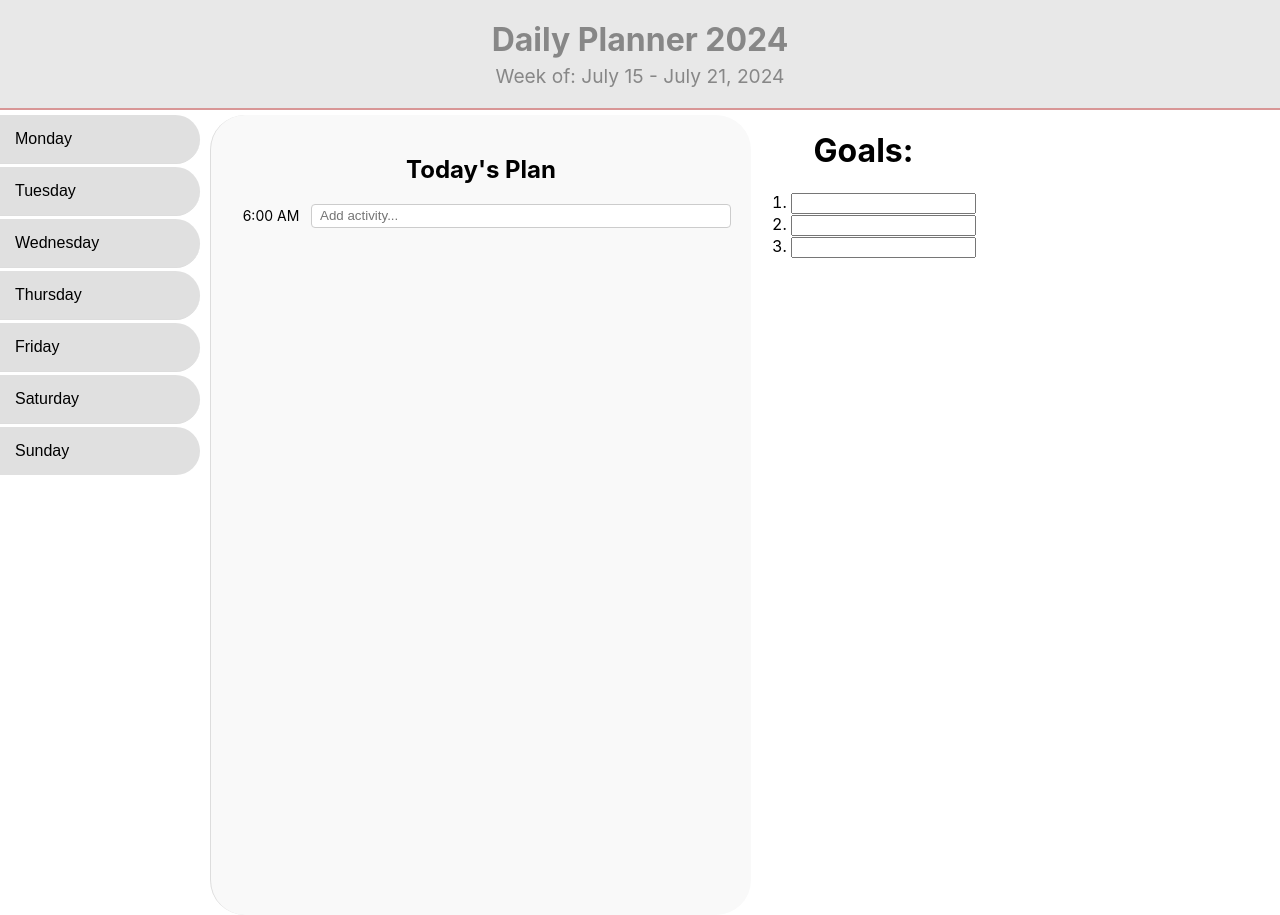
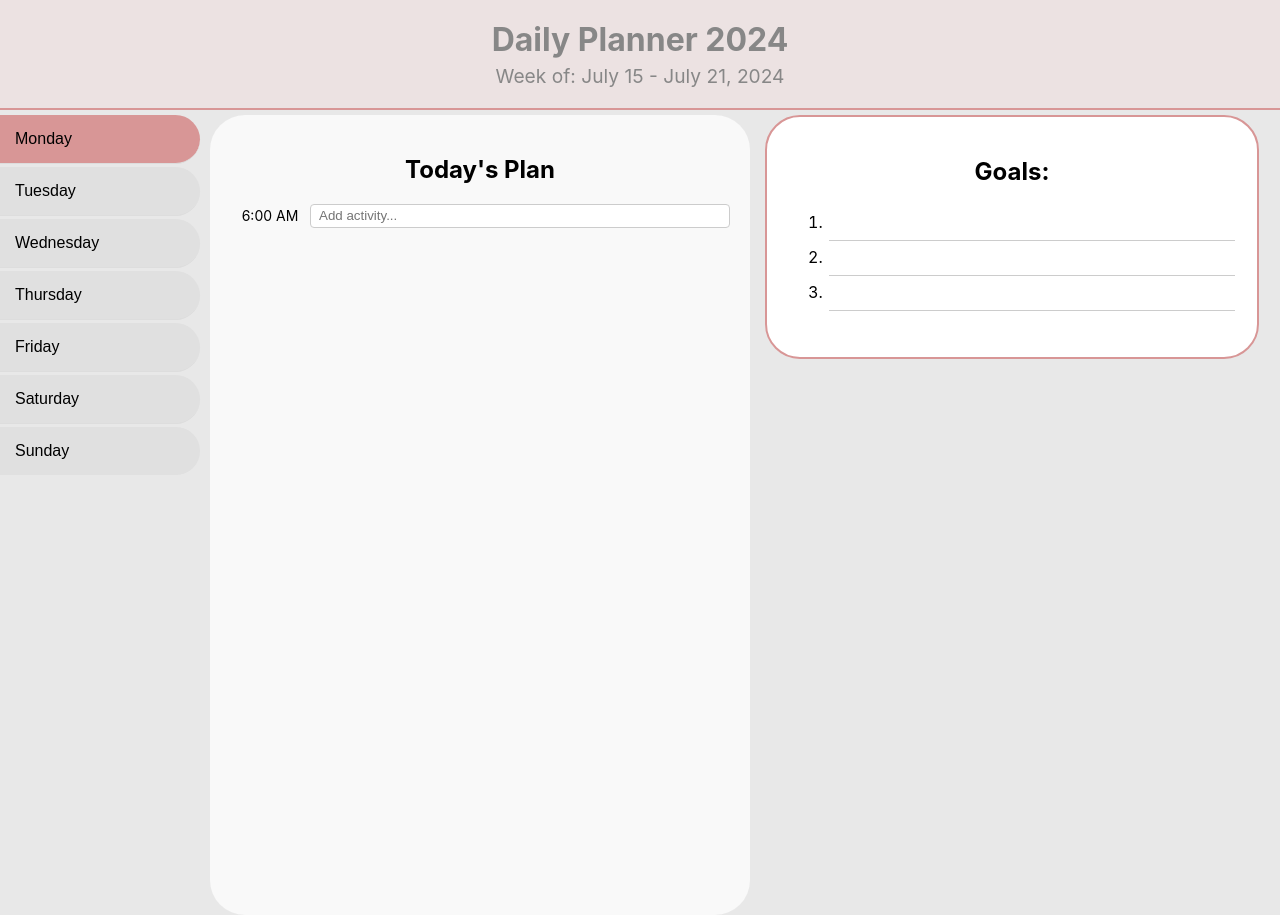
Before and after one commit to AngelikaSo/Daily-planner, a React (Create React App) app: page / in a window 1280 px wide. Built offline with nearby package versions, Linux system fonts and the light colour scheme.

Commit message:
Added styling to the Goals feature

```diff
--- a/src/App.css
+++ b/src/App.css
@@ -7,11 +7,16 @@
 .main-content {
   display: flex;
   flex: 1;
+  background-color: #e8e8e8;
+}
+
+.aside-container {
+  margin-left: 15px;
 }
 
 /*header*/
 .header {
-  background-color: #e8e8e8;
+  background-color: #ece2e2;
   color: #878787;
   padding: 20px;
   text-align: center;
@@ -58,6 +63,10 @@
   background: #d89696;
 }
 
+.tab-button:first-child {
+  background-color: #d89696;
+}
+
 .tab-button:last-child {
   border-bottom: none;
 }
@@ -66,7 +75,7 @@
   flex: 1;
   padding: 20px;
   background-color: #f9f9f9;
-  border-left: 1px solid #ddd;
+  border-left: none;
   border-radius: 35px;
   max-width: 500px;
   margin-left: 10px;
@@ -97,3 +106,23 @@
   border-radius: 4px;
   min-height: 20px;
 }
+
+/* Goals */
+.goals-container {
+  width: 450px;
+  height: 200px;
+  margin: 5px auto 0;
+  padding: 20px;
+  background-color: #fff;
+  border: 2px solid #d89696;
+  border-radius: 35px;
+}
+
+.goal-input {
+  width: 390px;
+  padding: 8px;
+  font-size: 16px;
+  border: none;
+  border-bottom: 1px solid #ccc;
+  outline: none;
+}
--- a/src/App.js
+++ b/src/App.js
@@ -11,7 +11,9 @@ function App() {
       <div className="main-content">
         <Sidebar />
         <DayPlan />
-        <Goals />
+        <div className="aside-container">
+          <Goals />
+        </div>
       </div>
     </div>
   );
--- a/src/components/Goals.js
+++ b/src/components/Goals.js
@@ -11,10 +11,10 @@ const Goals = () => {
 
   return (
     <div className="goals-container">
-      <h1 className="goals-title">Goals:</h1>
-      <ol className="golas">
+      <h2 className="goals-title">Goals:</h2>
+      <ol className="golas-list">
         {goals.map((goal, index) => (
-          <li className="goal" key={index}>
+          <li className="goal-item" key={index}>
             <input
               className="goal-input"
               type="text"
```
